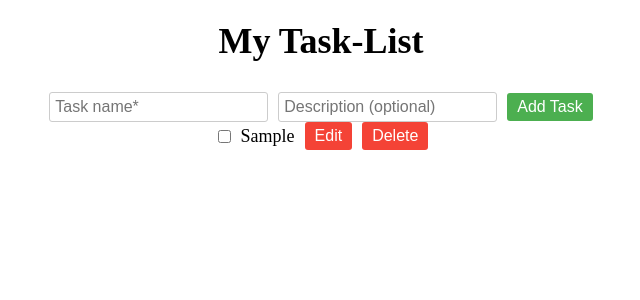
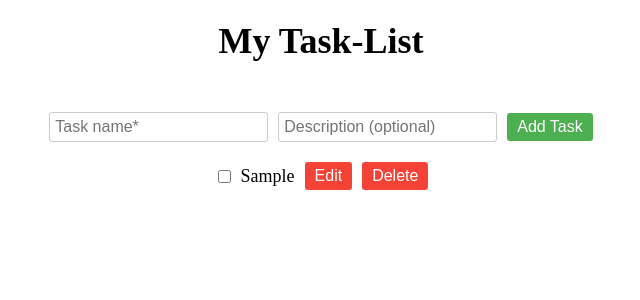
Before and after one commit to JuanEFlorez/my-react-task-list, a React (Vite) app: page / in a window 1280 px wide. Both pictures are taken after typing "Sample", "Sample" into the empty fields and a click on the button "Add Task". Shown: the top 300 px of the page, without its empty margins (319-959 px from the left). Built offline with nearby package versions, Linux system fonts and the light colour scheme.

Commit message:
se hace un pequeño cambio en css

```diff
--- a/src/App.css
+++ b/src/App.css
@@ -9,7 +9,7 @@
   display: flex;
   flex-direction: column;
   align-items: center;
-  margin-top: 30px;
+  margin-top: 50px;
 }
 
 .task-list input[type="text"] {
@@ -39,6 +39,7 @@
   justify-content: space-between;
   align-items: center;
   margin-bottom: 10px;
+  margin-top: 20px;
 }
 
 .task span {
```
